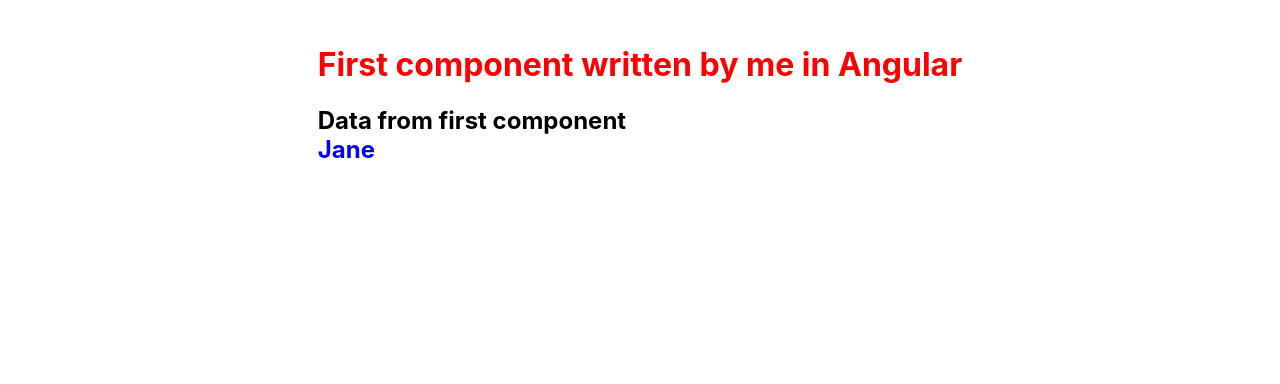
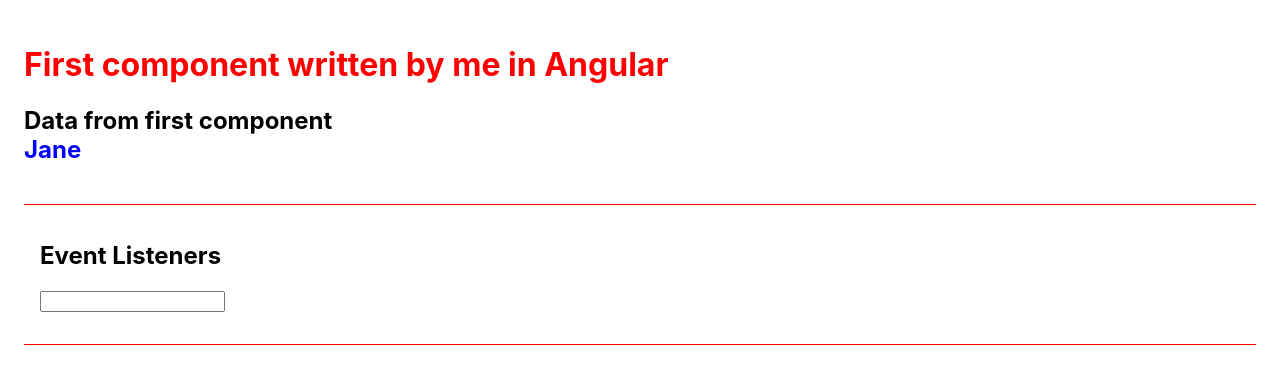
Before and after one commit to AshotHeb/Angular-Basics, an Angular app: page / in a window 1280 px wide. Shown: the top 384 px of the page. Built offline with nearby package versions, Linux system fonts and the light colour scheme.

Commit message:
@Angular Basics/lesson-2 -- event listeners

```diff
--- a/src/app/app.component.html
+++ b/src/app/app.component.html
@@ -179,6 +179,7 @@
 
 <main class="main">
   <app-first-component></app-first-component>
+  <app-event-listeners></app-event-listeners>
 </main>
 
 <!-- * * * * * * * * * * * * * * * * * * * * * * * * * * * * * * * * -->
--- a/src/app/app.component.scss
+++ b/src/app/app.component.scss
@@ -0,0 +1,3 @@
+.main {
+  display: block;
+}
--- a/src/app/app.component.ts
+++ b/src/app/app.component.ts
@@ -1,10 +1,11 @@
 import { Component } from '@angular/core';
 import { RouterOutlet } from '@angular/router';
 import { FirstComponentComponent } from './first-component/first-component.component';
+import { EventListenersComponent } from './event-listeners/event-listeners.component';
 
 @Component({
   selector: 'app-root',
-  imports: [RouterOutlet, FirstComponentComponent],
+  imports: [RouterOutlet, FirstComponentComponent, EventListenersComponent],
   templateUrl: './app.component.html',
   styleUrl: './app.component.scss',
 })
--- /dev/null
+++ b/src/app/event-listeners/event-listeners.component.html
@@ -0,0 +1,10 @@
+<div class="event-listeners-section">
+  <h2>Event Listeners</h2>
+  <input
+    type="text"
+    (keyup.enter)="onKeyUp($event)"
+    (blur)="onBlur(myInput.value)"
+    #myInput
+  />
+  <p>{{ inputValue }}</p>
+</div>
--- /dev/null
+++ b/src/app/event-listeners/event-listeners.component.scss
@@ -0,0 +1,6 @@
+.event-listeners-section {
+  padding: 1rem;
+  border-top: 1px solid red;
+  margin-top: 40px;
+  border-bottom: 1px solid red;
+}
--- /dev/null
+++ b/src/app/event-listeners/event-listeners.component.ts
@@ -0,0 +1,19 @@
+import { Component } from '@angular/core';
+
+@Component({
+  selector: 'app-event-listeners',
+  imports: [],
+  templateUrl: './event-listeners.component.html',
+  styleUrl: './event-listeners.component.scss',
+})
+export class EventListenersComponent {
+  inputValue: string = '';
+
+  onKeyUp(event: any) {
+    this.inputValue = event.target.value;
+  }
+
+  onBlur(value: string) {
+    this.inputValue = value;
+  }
+}
```
